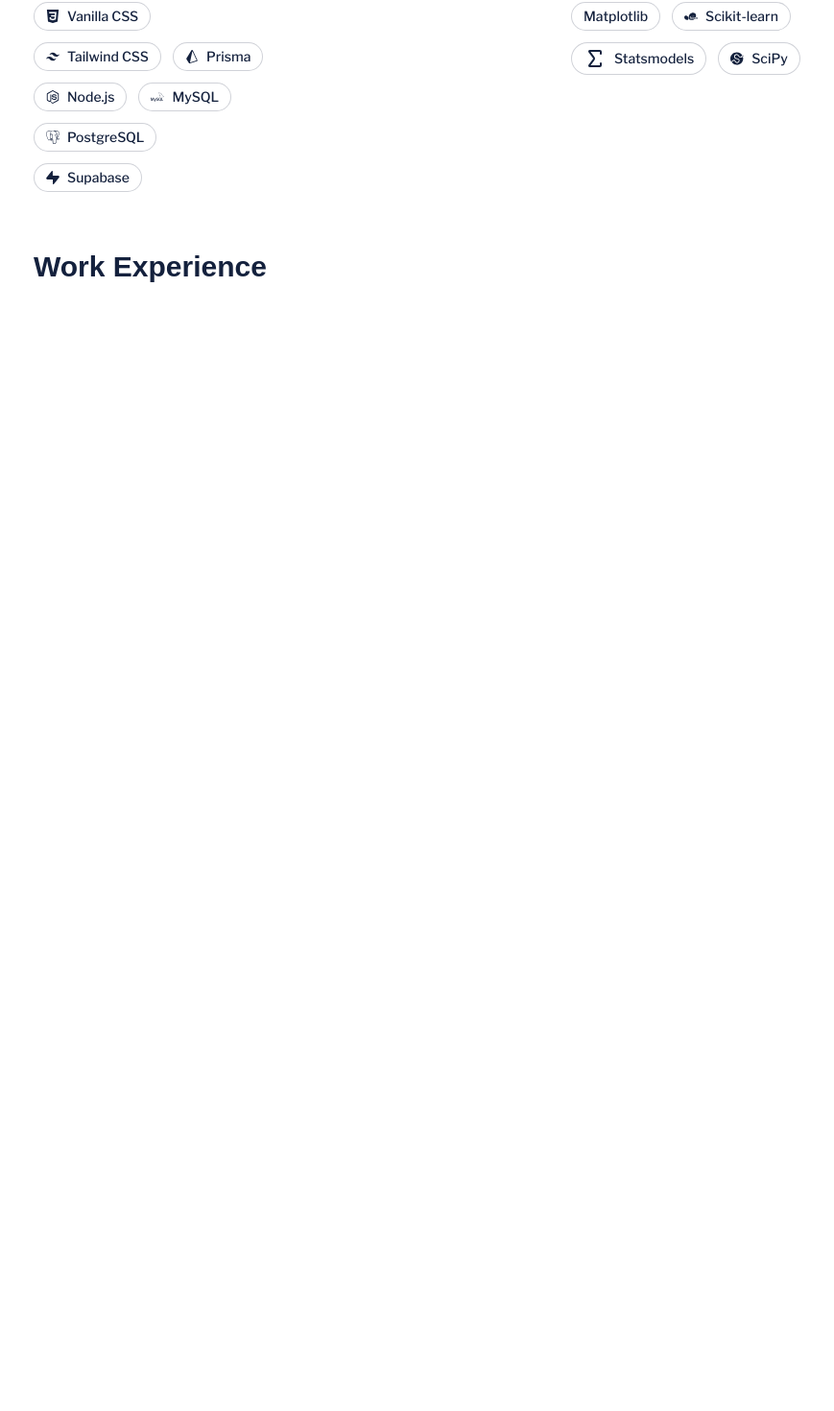
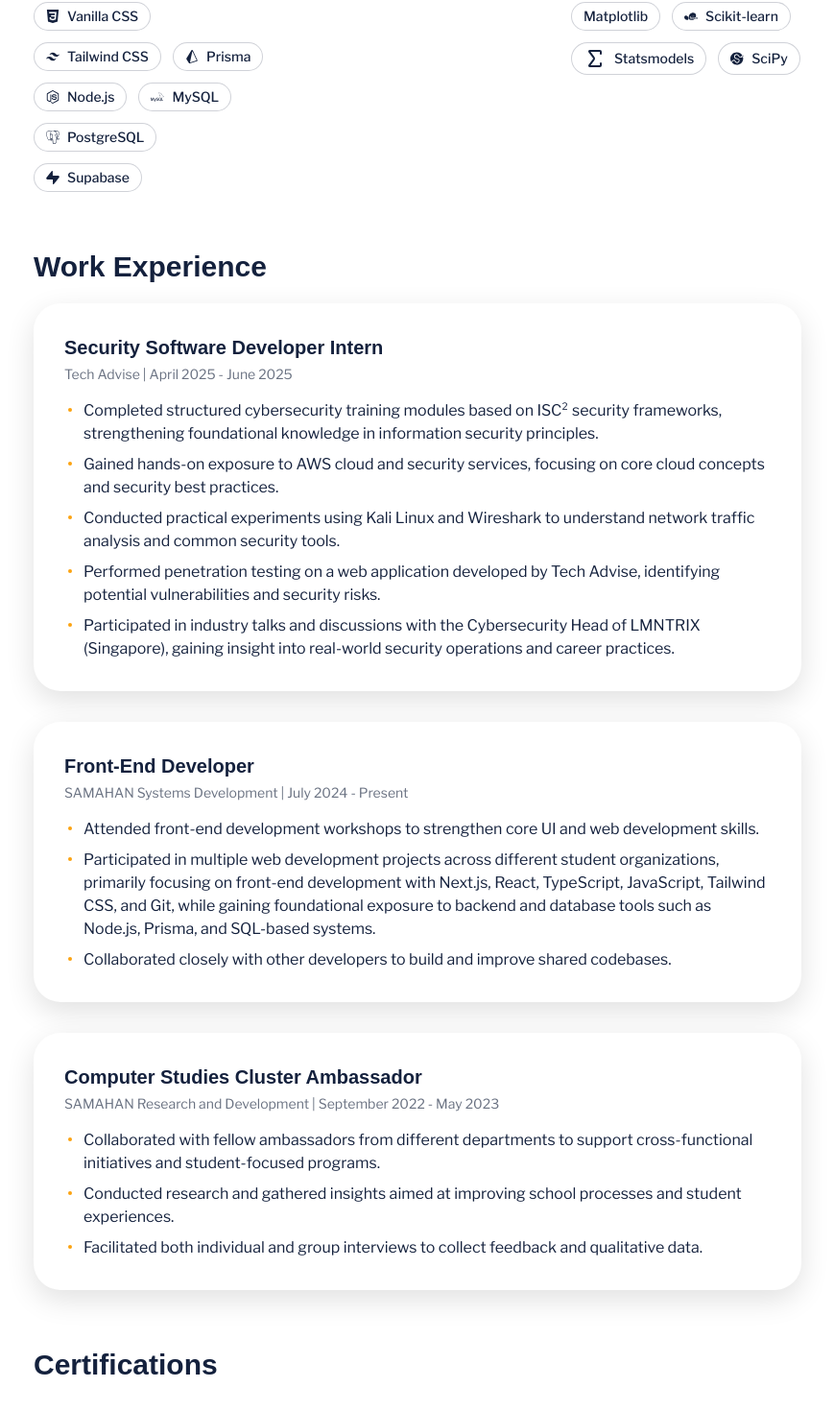
Before and after one commit to ivanjameslo/portfolio, a Next.js app: page /about in a window 1280 px wide. Shown: the part 1295-2765 px from the top of the page at 96% size, without its empty margins (205-1074 px from the left). Before the commit the page ends 1671 px from the top, so only its background shows below. Built offline with nearby package versions, Linux system fonts and the light colour scheme; a web font is replaced by a local one.

Commit message:
feat: add work experiences in About Me page

```diff
--- a/components/pages/About.tsx
+++ b/components/pages/About.tsx
@@ -8,6 +8,9 @@
 import techStack from "@/lib/TechStack.json";
 import { iconMap } from "@/lib/iconMap";
 import { BadgeHoverProvider } from "@/components/usable-components/BadgeHoverContext";
+import workExperience from "@/lib/WorkExperience.json";
+import CardWorkExperience from "@/components/usable-components/CardWorkExperience";
+import { cn } from "@/lib/utils";
 
 export default function About() {
   return (
@@ -23,21 +26,21 @@
             <div className="flex flex-wrap gap-3 justify-center mt-8">
                 <Badges
                     label="Front-End"
-                    icon={<Code className="w-3 h-3 sm:w-4 sm:h-4" />}
+                    icon={<Code className="w-3 h-3 sm:w-4 sm:h-4 text-[#FCA311]" />}
                     color="blue"
                     className="text-xs sm:text-sm"
                 />
 
                 <Badges
                     label="Cybersecurity"
-                    icon={<ShieldCheck className="w-3 h-3 sm:w-4 sm:h-4" />}
+                    icon={<ShieldCheck className="w-3 h-3 sm:w-4 sm:h-4 text-[#FCA311]" />}
                     color="blue"
                     className="text-xs sm:text-sm"
                 />
 
                 <Badges
                     label="Machine Learning"
-                    icon={<Brain className="w-3 h-3 sm:w-4 sm:h-4" />}
+                    icon={<Brain className="w-3 h-3 sm:w-4 sm:h-4 text-[#FCA311]" />}
                     color="blue"
                     className="text-xs sm:text-sm"
                 />
@@ -120,13 +123,12 @@
         {/* Tech Stack Section */}
         <div className="mt-15 w-full px-3 lg:px-40">
             <h1 className="text-2xl text-[#14213D] lg:text-3xl font-bold text-left">Tech Stack</h1>
-            <div className="grid grid-cols-1 lg:grid-cols-3 gap-10 mt-5">
+            <div className="grid grid-cols-1 lg:grid-cols-3 gap-10 mt-8 lg:mt-5">
               {Object.entries(techStack).map(([category, items]) => (
                 <div key={category}>
                   <h2 className="text-xl font-semibold mb-4">
                     {category}
                   </h2>
-
                   <BadgeHoverProvider>
                   <div className="flex flex-wrap gap-3">
                     {items.map((item) => (
@@ -147,7 +149,24 @@
 
         {/* Work Experience Section */}
         <div className="mt-15 w-full px-3 lg:px-40">
-            <h1 className="text-2xl text-[#14213D] lg:text-3xl font-bold text-left">Work Experience</h1>
+          <h1 className="text-2xl text-[#14213D] lg:text-3xl font-bold text-left">Work Experience</h1>
+          <div className="mt-8 lg:mt-5">
+            {workExperience.map((work) => (
+              <div key={work.heading} className="mb-8 last:mb-0">
+                <CardWorkExperience
+                  heading={work.heading}
+                  highlight_details={work.highlight_details}
+                  description={work.description}
+                />
+              </div>
+            ))}
+          </div>
+        </div>
+
+        {/* Certificates Section */}
+        <div className="mt-15 w-full px-3 lg:px-40">
+          <h1 className="text-2xl text-[#14213D] lg:text-3xl font-bold text-left">Certifications</h1>
+
         </div>
     </div>
   );
--- /dev/null
+++ b/components/usable-components/CardWorkExperience.tsx
@@ -0,0 +1,50 @@
+import { Card, CardContent } from "@/components/ui/card";
+import { cn } from "@/lib/utils";
+
+interface RowCardProps {
+  heading: string;
+  highlight_details: string;
+  description: string[];
+}
+
+export default function RowCard({
+  heading,
+  highlight_details,
+  description,
+}: RowCardProps) {
+  return (
+    <Card
+      className={cn(
+        "overflow-hidden rounded-[28px] border-0 bg-white !py-0",
+        "shadow-[0_10px_30px_rgba(0,0,0,0.12)]"
+      )}
+    >
+      <CardContent className="p-0 h-full">
+        <div className="p-6 md:p-8">
+          <h2 className="text-xl font-bold text-[#14213D]">
+            {heading}
+          </h2>
+
+          <p className="text-sm text-gray-500 mt-1">
+            {highlight_details}
+          </p>
+
+          {/* Bullet points */}
+          <ul className="mt-4 space-y-2 list-none text-sm md:text-base">
+            {description.map((item, idx) => (
+              <li
+                key={idx}
+                className="relative ml-1 pl-4 text-sm md:text-base text-[#14213D]
+                            before:absolute before:left-0 before:top-[0.6em]
+                            before:h-1 before:w-1 before:rounded-full
+                            before:bg-[#FCA311]"
+            >
+                {item}
+              </li>
+            ))}
+          </ul>
+        </div>
+      </CardContent>
+    </Card>
+  );
+}
--- /dev/null
+++ b/lib/WorkExperience.json
@@ -0,0 +1,31 @@
+[
+  {
+    "heading": "Security Software Developer Intern",
+    "highlight_details": "Tech Advise | April 2025 - June 2025",
+    "description": [
+      "Completed structured cybersecurity training modules based on ISC² security frameworks, strengthening foundational knowledge in information security principles.",
+      "Gained hands-on exposure to AWS cloud and security services, focusing on core cloud concepts and security best practices.",
+      "Conducted practical experiments using Kali Linux and Wireshark to understand network traffic analysis and common security tools.",
+      "Performed penetration testing on a web application developed by Tech Advise, identifying potential vulnerabilities and security risks.",
+      "Participated in industry talks and discussions with the Cybersecurity Head of LMNTRIX (Singapore), gaining insight into real-world security operations and career practices."
+    ]
+  },
+  {
+    "heading": "Front-End Developer",
+    "highlight_details": "SAMAHAN Systems Development | July 2024 - Present",
+    "description": [
+      "Attended front-end development workshops to strengthen core UI and web development skills.",
+      "Participated in multiple web development projects across different student organizations, primarily focusing on front-end development with Next.js, React, TypeScript, JavaScript, Tailwind CSS, and Git, while gaining foundational exposure to backend and database tools such as Node.js, Prisma, and SQL-based systems.",
+      "Collaborated closely with other developers to build and improve shared codebases."
+    ]
+  },
+  {
+    "heading": "Computer Studies Cluster Ambassador",
+    "highlight_details": "SAMAHAN Research and Development | September 2022 - May 2023",
+    "description": [
+      "Collaborated with fellow ambassadors from different departments to support cross-functional initiatives and student-focused programs.",
+      "Conducted research and gathered insights aimed at improving school processes and student experiences.",
+      "Facilitated both individual and group interviews to collect feedback and qualitative data."
+    ]
+  }
+]
```
